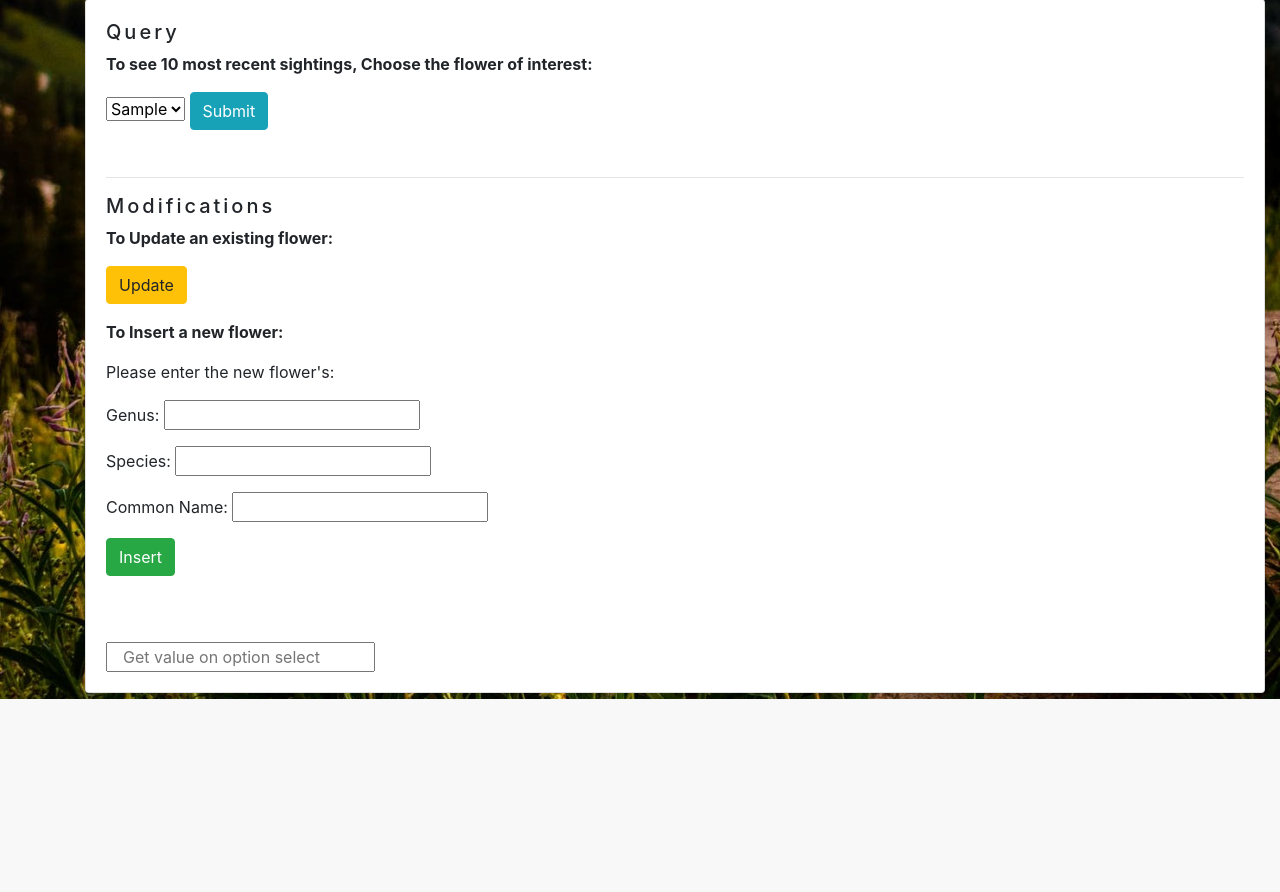
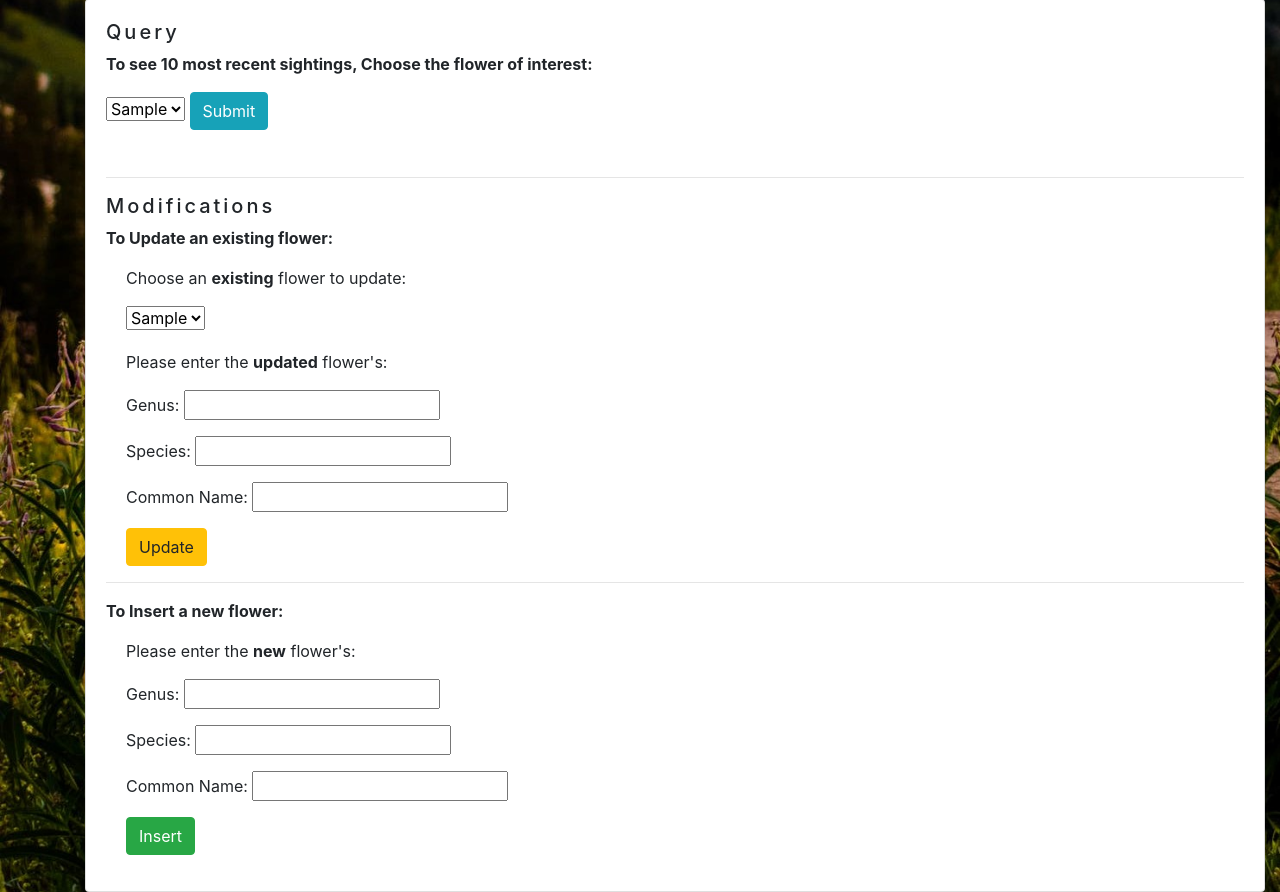
Before and after one commit to frongilloz/assign5_2, a Flask app: template templates/flowers.html in a window 1280 px wide. Shown: the part 101-993 px from the top of the page. Before the commit the page ends 800 px from the top, so only its background shows below. Run offline with Flask 2, Linux system fonts and the light colour scheme; the template is opened without the code that fills it: most values are stand-ins (such as "Sample title", 1, 10 or a date in 2020); some libraries are stand-ins or nearby versions.

Commit message:
commit 12

```diff
--- a/app.py
+++ b/app.py
@@ -41,6 +41,39 @@ def select_flower():
 
     # render the next template to display the data
     return render_template('flowers_display10.html', flowerMostRec=flowerMostRec)
+
+# Need an app route for update specification (instructions)
+@app.route('/update_flower', methods = ['POST'])
+def update_flower():
+    # Request the receive input (POST) to updated flower
+    sel_comname = request.form['sel_Upd_Flower_Comname']
+    print("The selected Flower is '" + sel_comname + "'")
+
+    up_genus = request.form['up_genus']
+    print("The new Flower's genus is '" + up_genus + "'")
+
+    up_species = request.form['up_species']
+    print("The new Flower's species is '" + up_species + "'")
+
+    up_comname = request.form['up_comname']
+    print("The new Flower's comname is '" + up_comname + "'")
+
+    # Establish a connection with the database file
+    conn = sqlite3.connect('flowers2019.db')
+    # create a cursor to query the database within the app route
+    cursorObj = conn.cursor()
+    # Run the Modification on FLOWERS table to UPDATE
+    cursorObj.execute("UPDATE FLOWERS SET genus = \"" + up_genus + "\", species = \"" + up_species + "\", comname = \"" + up_comname + "\" WHERE comname = \"" + sel_comname + "\"")
+    # Run the query to get the updated values
+    cursorObj.execute(
+        "SELECT * FROM FLOWERS WHERE COMNAME = \"" + up_comname +"\"")
+    # save the queried tuple to the "query_updated"
+    query_updated = cursorObj.fetchall()
+    # close the connection to the database
+    conn.close()
+
+    # render the next template to display the data
+    return render_template('update_flower.html', query_updated=query_updated)
 
 
 # Need an app route for insertion specification (instructions)
--- a/templates/flowers.html
+++ b/templates/flowers.html
@@ -45,14 +45,43 @@
 
             <!--This needs to be POSTED INPUT variables that is read into the map-->
             <p><b>To Update an existing flower: </b></p>
-            <form action="/updated_flower" method="post">
-                    <button type="button" class="btn btn-warning">Update</button>
+
+            <div style="padding-left: 20px">
+                <p>Choose an <b>existing</b> flower to update:</p>
+                <form action="/update_flower" method="post">
+                        <select name="sel_Upd_Flower_Comname" id="flowers_Dropdown2">
+                              <div class="dropdown-menu" aria-labelledby="flowers_Dropdown_Button">
+
+                                  {% for i1, i2, i3 in itemsFlowers %}
+                                        <option value="{{ i3 }}" >{{ i3 }}</option>
+                                  {% endfor %}
+
+                              </div>
+                        </select>
+
+                    <p style="padding-top: 20px">Please enter the <b>updated</b> flower's: </p>
+                        <p>Genus:
+                        <input type="text" name="up_genus"></input> </p>
+
+                        <p>Species:
+                        <input type="text" name="up_species"></input> </p>
+
+                        <p>Common Name:
+                        <input type="text" name="up_comname"></input> </p>
+
+                        <input type="submit" button type="button" class="btn btn-warning" value="Update">
+                         </input>
                 </form>
+            </div>
+
+            <hr>
+
 
             <p><b>To Insert a new flower: </b></p>
+                <div style="padding-left: 20px">
                     <form action="/insert_flower" method="post">
                             <!--Insert: Requires 3 input text boxes-->
-                    <p>Please enter the new flower's: </p>
+                        <p>Please enter the <b>new</b> flower's: </p>
                             <p>Genus:
                             <input type="text" name="in_genus"></input> </p>
 
@@ -64,14 +93,14 @@
 
                              <input type="submit" button type="button" class="btn btn-success" value="Insert">
                              </input>
-                    <!--<button type="button" class="btn btn-success">Insert</button>-->
                     </form>
+                </div>
 
 
-            <!--DELETE: In HTML Select Options-->
+            <!--DELETE: In HTML Select Options
             <div style="padding-top: 50px">
                 <input type="text" id="flowerSelect" placeholder="Get value on option select" style="padding-left: 15px"><br>
-            </div>
+            </div> -->
 
 
 
```
Also changed, not shown: templates/update_flower.html (added, +50 -0 lines). Lines whose indentation alone changed are shown as unchanged.
